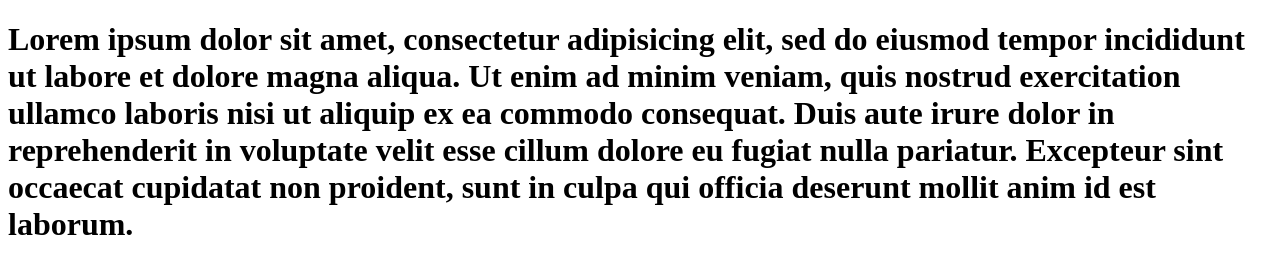
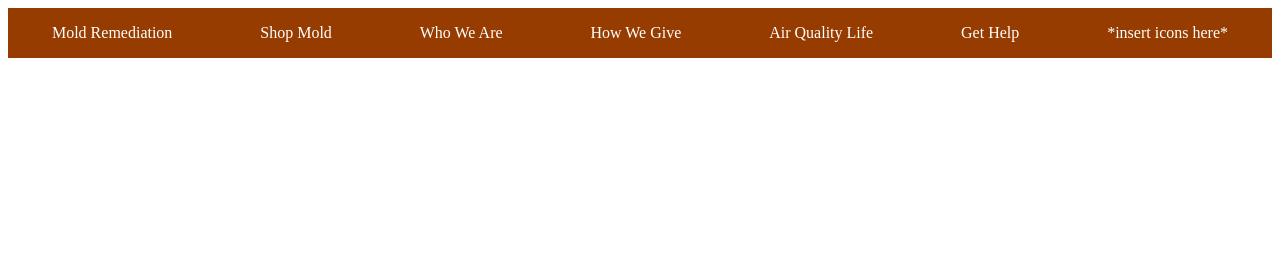
Before and after one commit to iancookwestgate/mold-remediation, a website built with webpack: page src/index.html in a window 1280 px wide. Built offline with nearby package versions, Linux system fonts and the light colour scheme.

Commit message:
add basic navbar.

```diff
--- a/src/index.html
+++ b/src/index.html
@@ -5,6 +5,28 @@
     <title></title>
   </head>
   <body>
-    <h1>Lorem ipsum dolor sit amet, consectetur adipisicing elit, sed do eiusmod tempor incididunt ut labore et dolore magna aliqua. Ut enim ad minim veniam, quis nostrud exercitation ullamco laboris nisi ut aliquip ex ea commodo consequat. Duis aute irure dolor in reprehenderit in voluptate velit esse cillum dolore eu fugiat nulla pariatur. Excepteur sint occaecat cupidatat non proident, sunt in culpa qui officia deserunt mollit anim id est laborum.</h1>
+    <div class="navbar">
+      <div class="">
+        <p><a href="#">Mold Remediation</a></p>
+      </div>
+      <div class="">
+        <p><a href="#">Shop Mold</a></p>
+      </div>
+      <div class="">
+        <p><a href="#">Who We Are</a></p>
+      </div>
+      <div class="">
+        <p><a href="#">How We Give</a></p>
+      </div>
+      <div class="">
+        <p><a href="#">Air Quality Life</a></p>
+      </div>
+      <div class="">
+        <p><a href="#">Get Help</a></p>
+      </div>
+      <div class="">
+        <p><a href="#">*insert icons here*</a></p>
+      </div>
+    </div>
   </body>
 </html>
--- a/src/scss/input.scss
+++ b/src/scss/input.scss
@@ -0,0 +1,9 @@
+.navbar {
+  background-color: #963C00;
+  display: flex;
+  justify-content: space-around;
+  a {
+    text-decoration: none;
+    color: white;
+  }
+}
```
